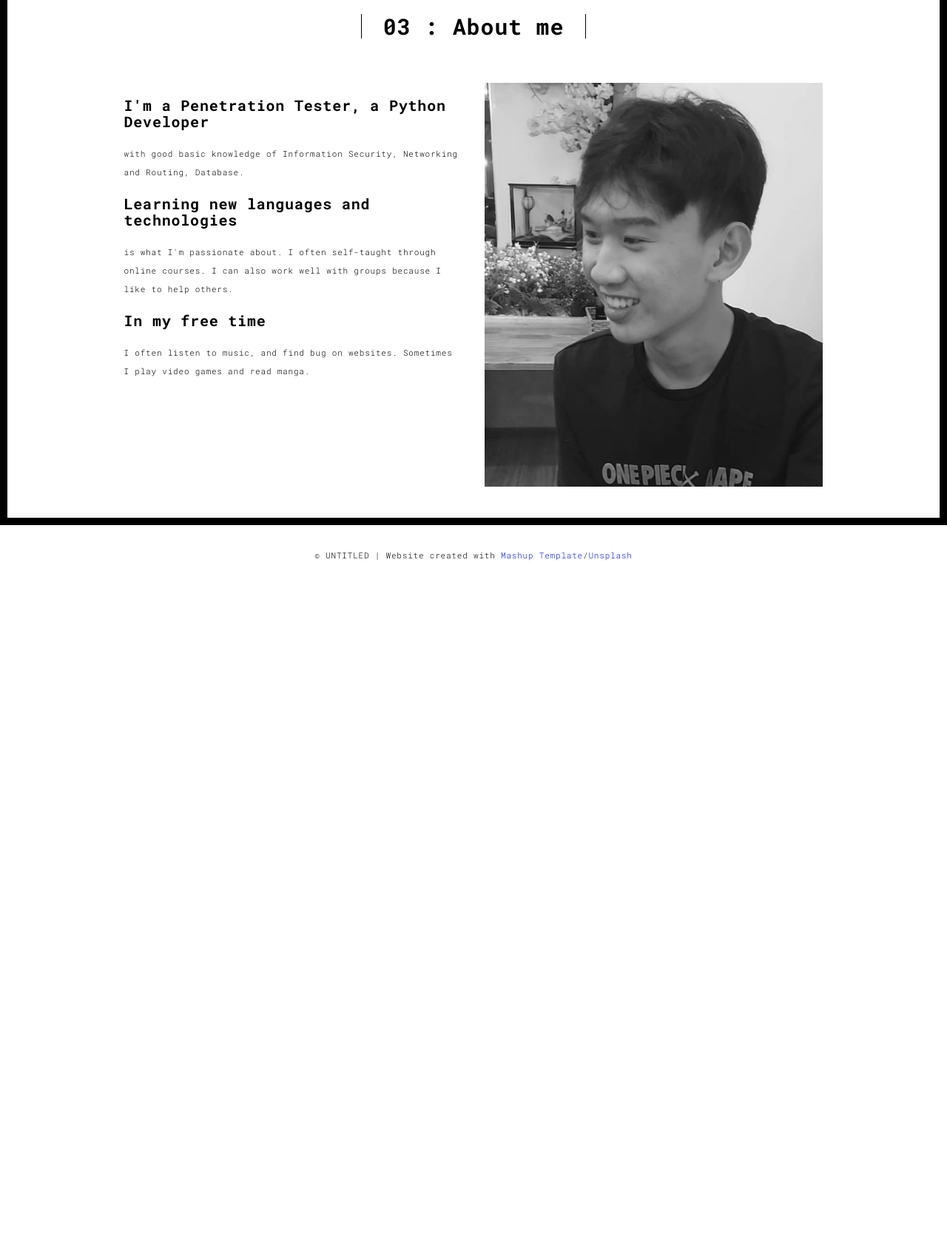
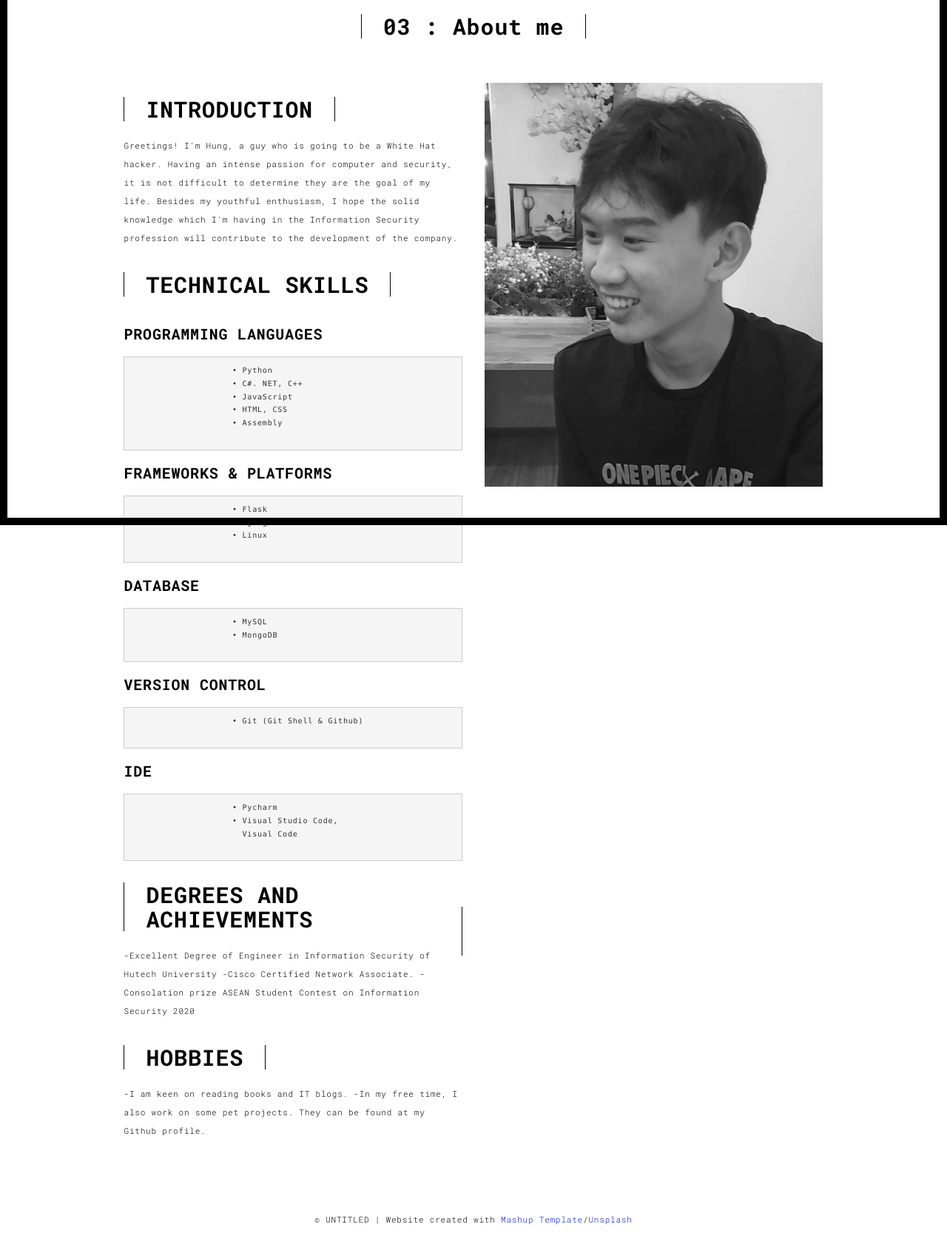
Before and after one commit to typenuke/portfo, a Flask app: page /about.html in a window 1280 px wide. Shown: the part 90-1776 px from the top of the page at 74% size. Before the commit the page ends 848 px from the top, so only its background shows below. Run offline with Flask 2, Linux system fonts and the light colour scheme; some libraries are stand-ins or nearby versions.

Commit message:
update about

```diff
--- a/templates/about.html
+++ b/templates/about.html
@@ -63,16 +63,55 @@
             <div class="col-md-10 col-md-offset-1">
               <div class="row">
                 <div class="col-xs-12 col-md-6">
-                  <h3>I'm a Penetration Tester, a Python Developer</h3>
-                  <p>with good basic knowledge of Information Security, Networking and Routing, Database.</p>
-                  <h3>Learning new languages and technologies</h3>
-                  <p>is what I'm passionate about. I often self-taught through online courses.
-                    I can also work well with groups because I like to help others.
+                  <h2>INTRODUCTION</h2>
+                  <p>Greetings! I'm Hung, a guy who is
+                    going to be a White Hat hacker. Having an intense passion
+                    for computer and security, it is not difficult to determine they are the goal of my life. Besides my
+                    youthful
+                    enthusiasm, I hope the solid knowledge which I'm having in
+                    the Information Security profession will contribute to the
+                    development of the company.</p>
+                  <h2>TECHNICAL SKILLS</h2>
+                  <h3>PROGRAMMING LANGUAGES</h3>
+                  <pre>
+                    • Python
+                    • C#. NET, C++
+                    • JavaScript
+                    • HTML, CSS
+                    • Assembly
+                  </pre>
+                  <h3>FRAMEWORKS & PLATFORMS</h3>
+                  <pre>
+                    • Flask
+                    • Django
+                    • Linux
+                  </pre>
+                  <h3>DATABASE</h3>
+                  <pre>
+                    • MySQL
+                    • MongoDB
+                  </pre>
+                  <h3>VERSION CONTROL</h3>
+                  <pre>
+                    • Git (Git Shell & Github)
+                  </pre>
+                  <h3>IDE</h3>
+                  <pre>
+                    • Pycharm
+                    • Visual Studio Code,
+                      Visual Code
+                  </pre>
+                  <h2>DEGREES AND ACHIEVEMENTS</h2>
+                  <p>
+                    -Excellent Degree of Engineer in Information Security of Hutech University
+                    -Cisco Certified Network Associate.
+                    -Consolation prize ASEAN Student Contest on Information Security 2020</p>
+                  <h2>HOBBIES</h2>
+                  <p>
+                    -I am keen on reading books and IT blogs.
+                    -In my free time, I also work on some pet projects. They can
+                    be found at my Github profile.
                   </p>
-                  <h3>In my free time</h3>
-                  <p>
-                    I often listen to music, and find bug on websites.
-                    Sometimes I play video games and read manga.</p>
                 </div>
                 <div class="col-xs-12 col-md-6">
                   <img src="./static/assets/images/me_grey.png" class="img-responsive" alt="">
```
